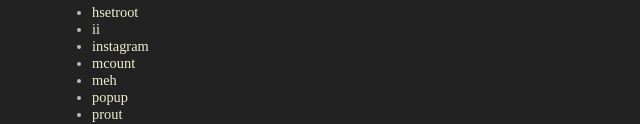
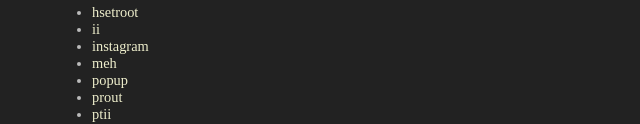
Before and after one commit to mshock/monochromatic, a plain HTML site: page 2014/03/toolbox.html in a window 1280 px wide. Shown: the part 668-792 px from the top of the page, 248-888 px from the left. Drawn offline with Linux system fonts and the light colour scheme; a web font is replaced by a local one.

Commit message:
Removed useless entry*

```diff
--- a/2014/03/toolbox.html
+++ b/2014/03/toolbox.html
@@ -76,7 +76,6 @@
             <li><a href="#hsetroot">hsetroot</a></li>
             <li><a href="#ii">ii</a></li>
             <li><a href="#instagram">instagram</a></li>
-            <li><a href="#mcount">mcount</a></li>
             <li><a href="#meh">meh</a></li>
             <li><a href="#popup">popup</a></li>
             <li><a href="#prout">prout</a></li>
```
